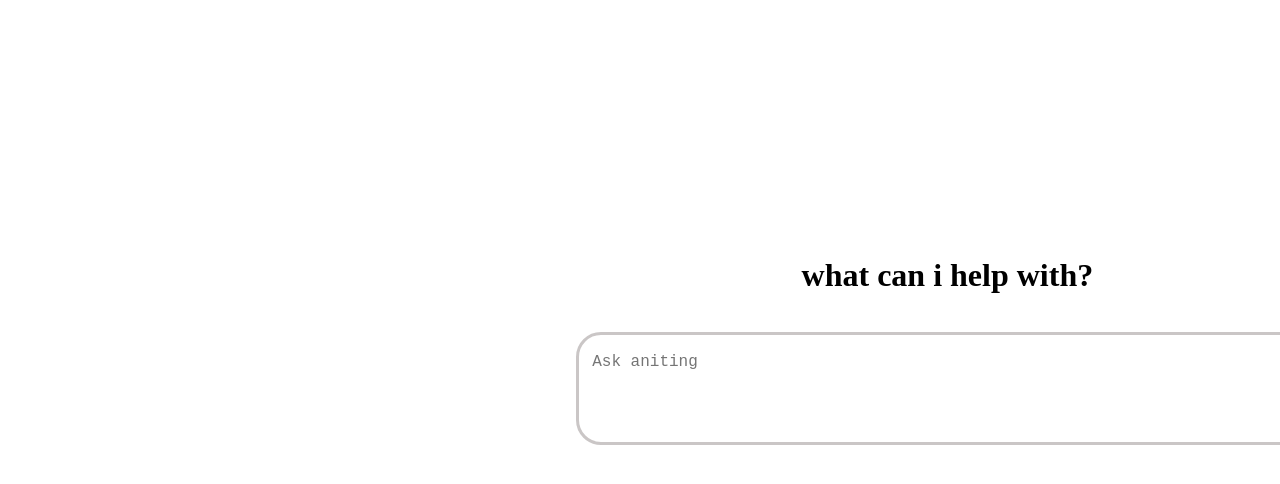
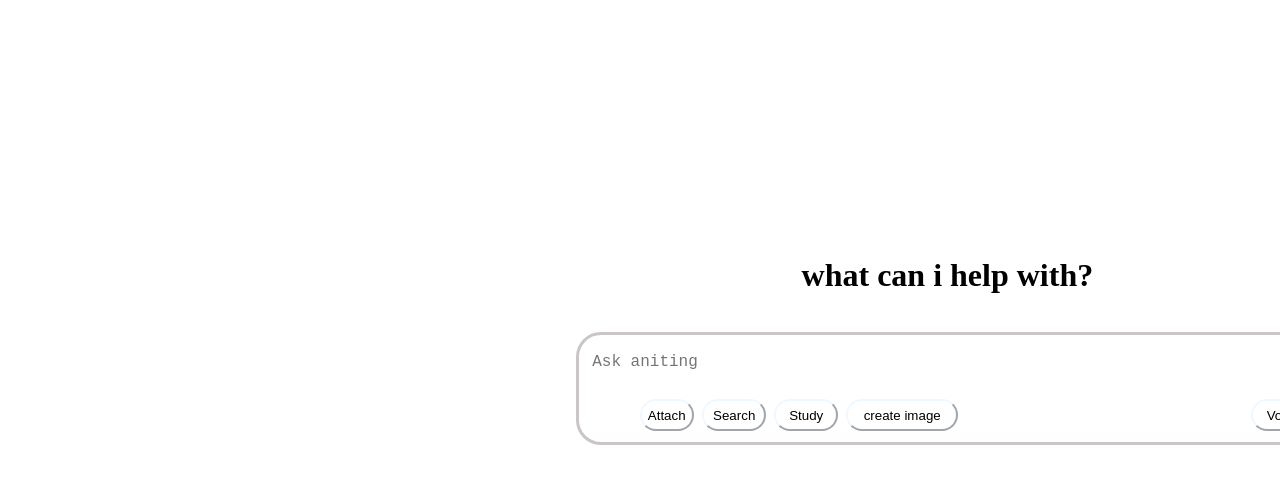
Before and after one commit to yyo6420/chatGptWesideInHtml, a plain HTML site: page index.html in a window 1280 px wide. Shown: the part 68-552 px from the top of the page. Drawn offline with Linux system fonts and the light colour scheme.

Commit message:
main container buttons

```diff
--- a/index.html
+++ b/index.html
@@ -30,6 +30,11 @@
             <h1 class="main-qestion">what can i help with?</h1>
             <div class="textareaDiv">
                 <textarea name="qestionsArea" id="qestionsArea" placeholder="Ask aniting"></textarea>
+                <button class="attach">Attach</button>
+                <button class="search">Search</button>
+                <button class="study">Study</button>
+                <button class="createImage">create image</button>
+                <button class="voice">Voice</button>
             </div>
         </div>
     </main>
--- a/indexStyle.css
+++ b/indexStyle.css
@@ -104,3 +104,38 @@ nav {
     border-radius: 15px;
     border: 0;
 }
+
+.main-container button {
+    position: absolute;
+    border-radius: 25px;
+    border: 0.01;
+    border-color: aliceblue;
+    background-color: white;
+    height: 2rem;
+    top: 4rem;
+}
+
+.main-container .voice {
+    left: 42rem;
+    width: 4rem;
+    height: 2rem;
+}
+
+.main-container .createImage {
+    left: 16.7rem;
+    width: 7rem;
+}
+
+.main-container .study {
+    left: 12.2rem;
+    width: 4rem;
+}
+
+.main-container .search{
+    left: 7.7rem;
+    width: 4rem;
+}
+
+.main-container .attach {
+    left: 3.8rem;
+}
```
